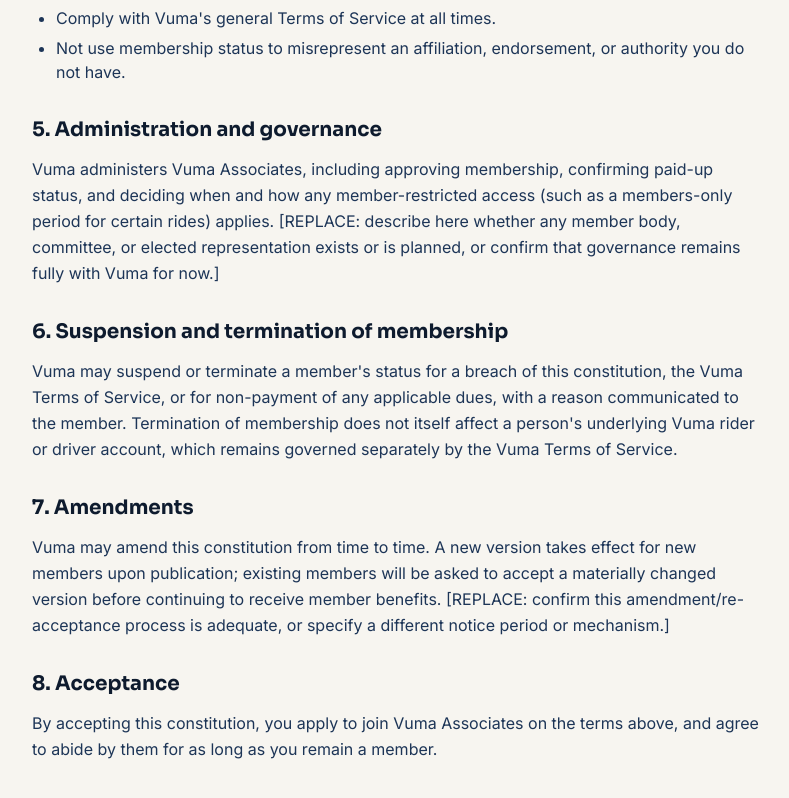
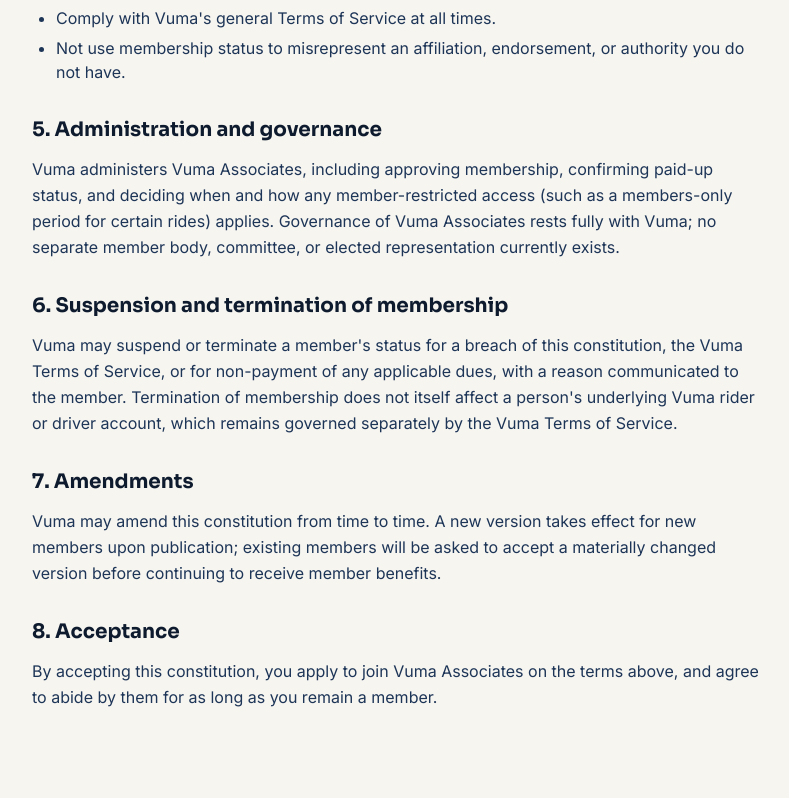
Before and after one commit to marashazw/vuma, a Next.js app: page /vuma-associates/constitution in a window 1280 px wide. Shown: the part 1182-1980 px from the top of the page, without its empty margins (244-1033 px from the left). After the commit the page ends 1948 px from the top, so only its background shows below. Built offline with nearby package versions, Linux system fonts and the light colour scheme.

Commit message:
Finalize Vuma Associates constitution governance and amendment sections

```diff
--- a/components/vuma-associates/ConstitutionContent.tsx
+++ b/components/vuma-associates/ConstitutionContent.tsx
@@ -57,9 +57,8 @@
       <p>
         Vuma administers Vuma Associates, including approving membership, confirming paid-up status,
         and deciding when and how any member-restricted access (such as a members-only period for
-        certain rides) applies. [REPLACE: describe here whether any member body, committee, or elected
-        representation exists or is planned, or confirm that governance remains fully with Vuma for
-        now.]
+        certain rides) applies. Governance of Vuma Associates rests fully with Vuma; no separate
+        member body, committee, or elected representation currently exists.
       </p>
 
       <h2>6. Suspension and termination of membership</h2>
@@ -74,8 +73,7 @@
       <p>
         Vuma may amend this constitution from time to time. A new version takes effect for new members
         upon publication; existing members will be asked to accept a materially changed version before
-        continuing to receive member benefits. [REPLACE: confirm this amendment/re-acceptance process
-        is adequate, or specify a different notice period or mechanism.]
+        continuing to receive member benefits.
       </p>
 
       <h2>8. Acceptance</h2>
```
